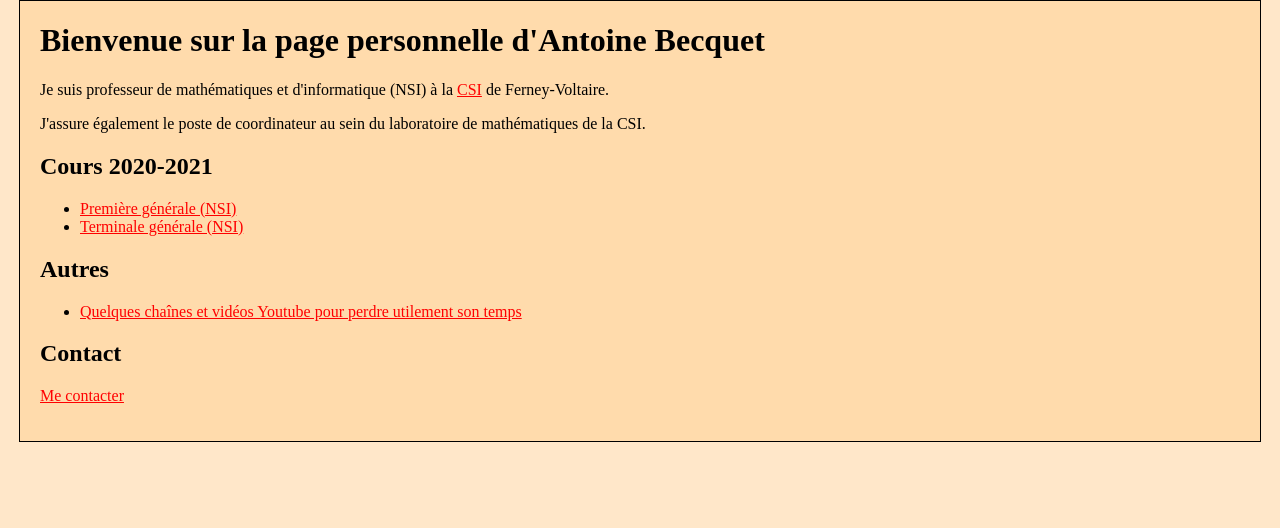
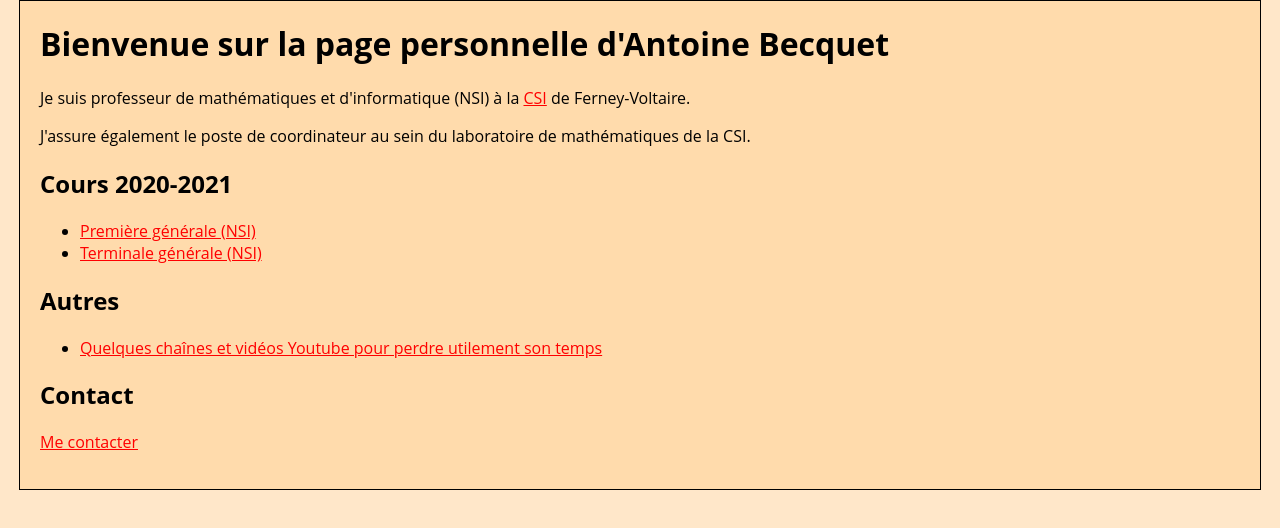
Before and after one commit to abecquet1/abecquet1.github.io, a plain HTML site: page index.html in a window 1280 px wide. Drawn offline with Linux system fonts and the light colour scheme.

Commit message:
Update styles.css

```diff
--- a/styles.css
+++ b/styles.css
@@ -5,7 +5,7 @@ html {
 
 body {
     color: #000000;
-    /*font-family: "Computer Modern Serif", Arial,'Times New Roman', sans-serif;*/
+    font-family: 'Open Sans';
     width: 1200px;
     margin: 0 auto;
     background-color: #FFDBAC;
```
